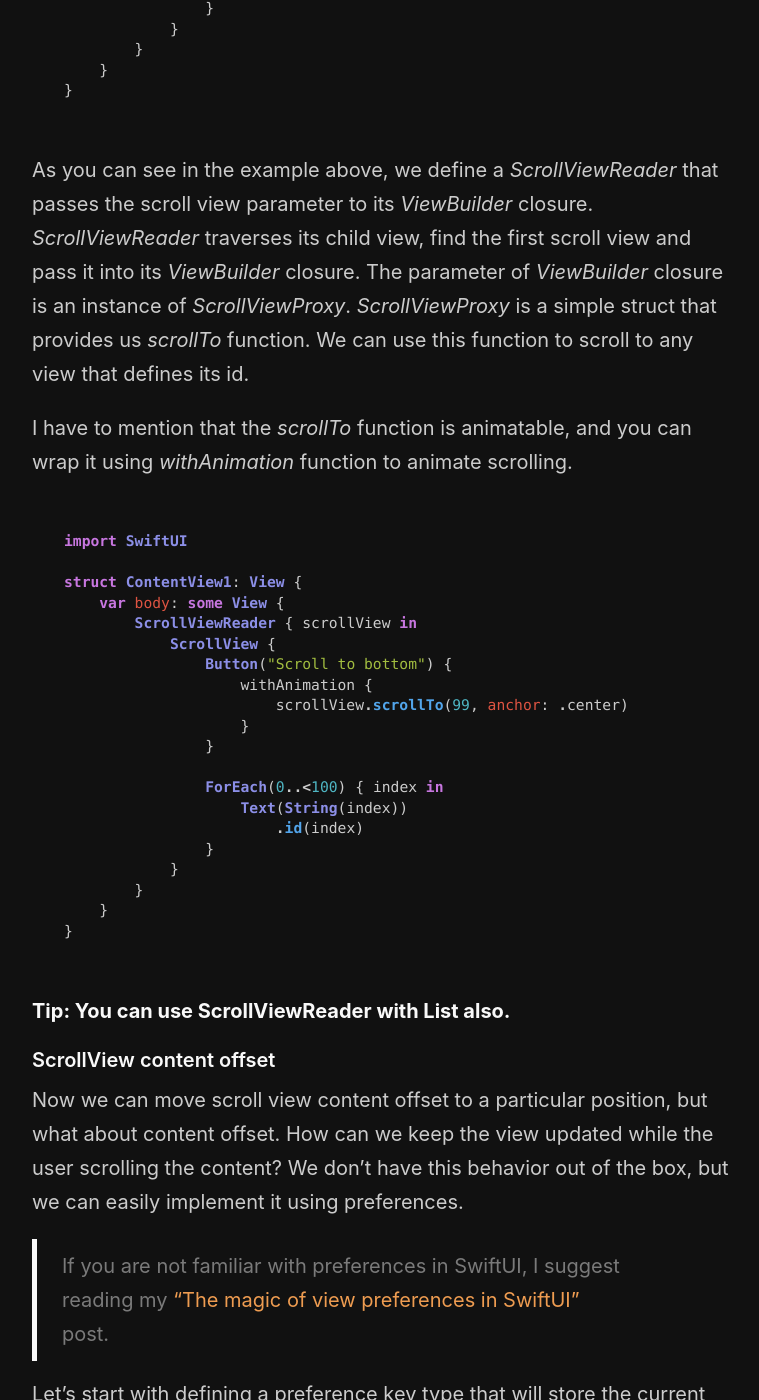
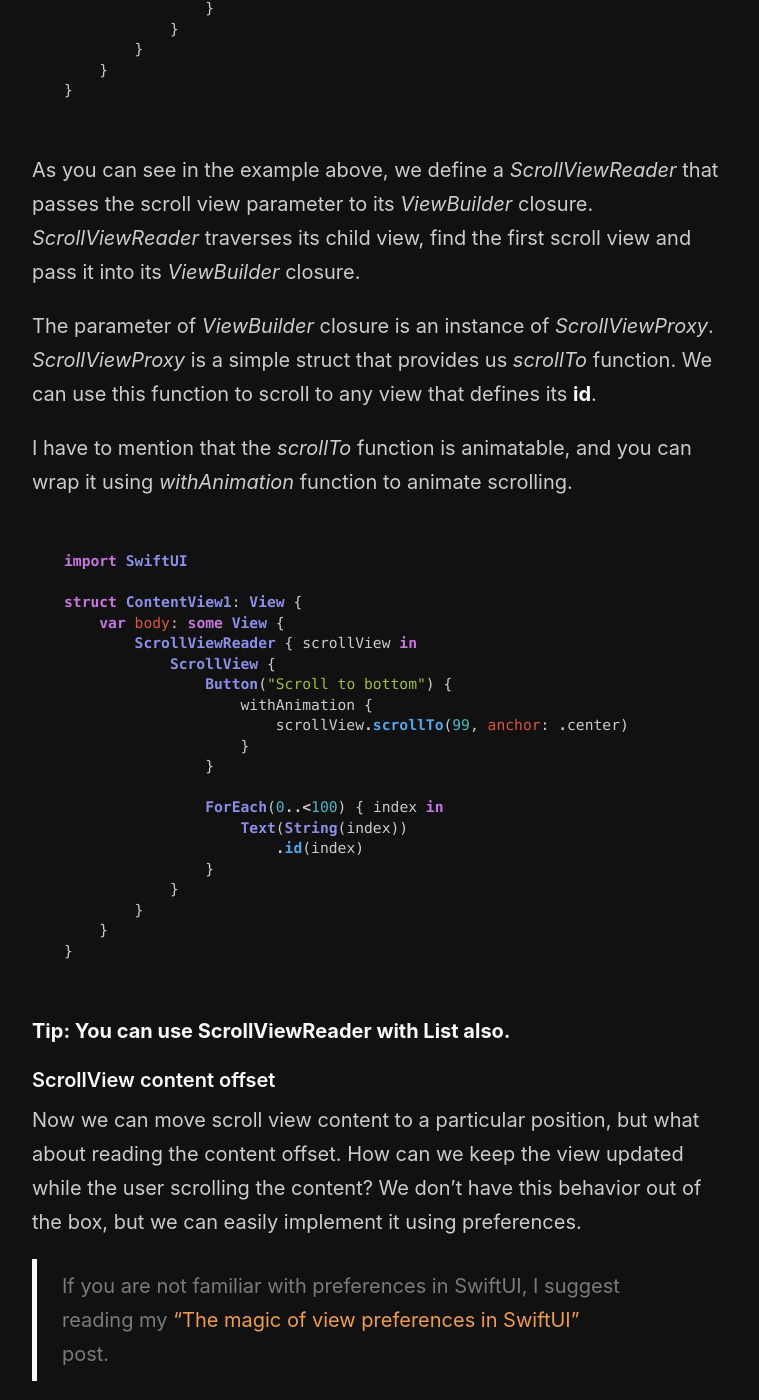
Before and after one commit to mecid/mecid.github.io, a Jekyll site: the page built from _posts/2020-09-24-mastering-scrollview-in-swiftui.md, in a window 1280 px wide and 1400 px high, scrolled down 1478 px. Shown: the whole window, without its empty margins (258-1017 px from the left). Built offline with Jekyll 4.4.1, drawn with Linux system fonts in a browser that asks for light colours; some of the changed text lies outside the part shown.

Commit message:
small improvements

````diff
--- a/_posts/2020-09-24-mastering-scrollview-in-swiftui.md
+++ b/_posts/2020-09-24-mastering-scrollview-in-swiftui.md
@@ -8,7 +8,7 @@ category: Mastering SwiftUI views
 We had a scroll view from the very first version of SwiftUI. It was quite limited. But this year changed everything when Apple released *ScrollViewReader* during WWDC 20. This week we will learn all about scroll views in SwiftUI. We will learn how to scroll to the particular position and read the current offset of scroll view content.
 
 #### Basics
-The usage of a scroll view is pretty simple. You create a scroll view and pass the content inside a ViewBuilder closure. Let's take a look at the first example.
+The usage of a scroll view is pretty simple. You create a scroll view and pass the content inside a *ViewBuilder* closure. Let's take a look at the first example.
 
 ```swift
 import SwiftUI
@@ -50,7 +50,9 @@ struct ContentView1: View {
 }
 ```
 
-As you can see in the example above, we define a *ScrollViewReader* that passes the scroll view parameter to its *ViewBuilder* closure. *ScrollViewReader* traverses its child view, find the first scroll view and pass it into its *ViewBuilder* closure. The parameter of *ViewBuilder* closure is an instance of *ScrollViewProxy*. *ScrollViewProxy* is a simple struct that provides us *scrollTo* function. We can use this function to scroll to any view that defines its id.
+As you can see in the example above, we define a *ScrollViewReader* that passes the scroll view parameter to its *ViewBuilder* closure. *ScrollViewReader* traverses its child view, find the first scroll view and pass it into its *ViewBuilder* closure.
+
+The parameter of *ViewBuilder* closure is an instance of *ScrollViewProxy*. *ScrollViewProxy* is a simple struct that provides us *scrollTo* function. We can use this function to scroll to any view that defines its **id**.
 
 I have to mention that the *scrollTo* function is animatable, and you can wrap it using *withAnimation* function to animate scrolling.
 
@@ -80,7 +82,7 @@ struct ContentView1: View {
 **Tip: You can use ScrollViewReader with List also.**
 
 #### ScrollView content offset
-Now we can move scroll view content offset to a particular position, but what about content offset. How can we keep the view updated while the user scrolling the content? We don't have this behavior out of the box, but we can easily implement it using preferences.
+Now we can move scroll view content to a particular position, but what about reading the content offset. How can we keep the view updated while the user scrolling the content? We don't have this behavior out of the box, but we can easily implement it using preferences.
 
 > If you are not familiar with preferences in SwiftUI, I suggest reading my ["The magic of view preferences in SwiftUI"](/2020/01/15/the-magic-of-view-preferences-in-swiftui/) post.
 
````
